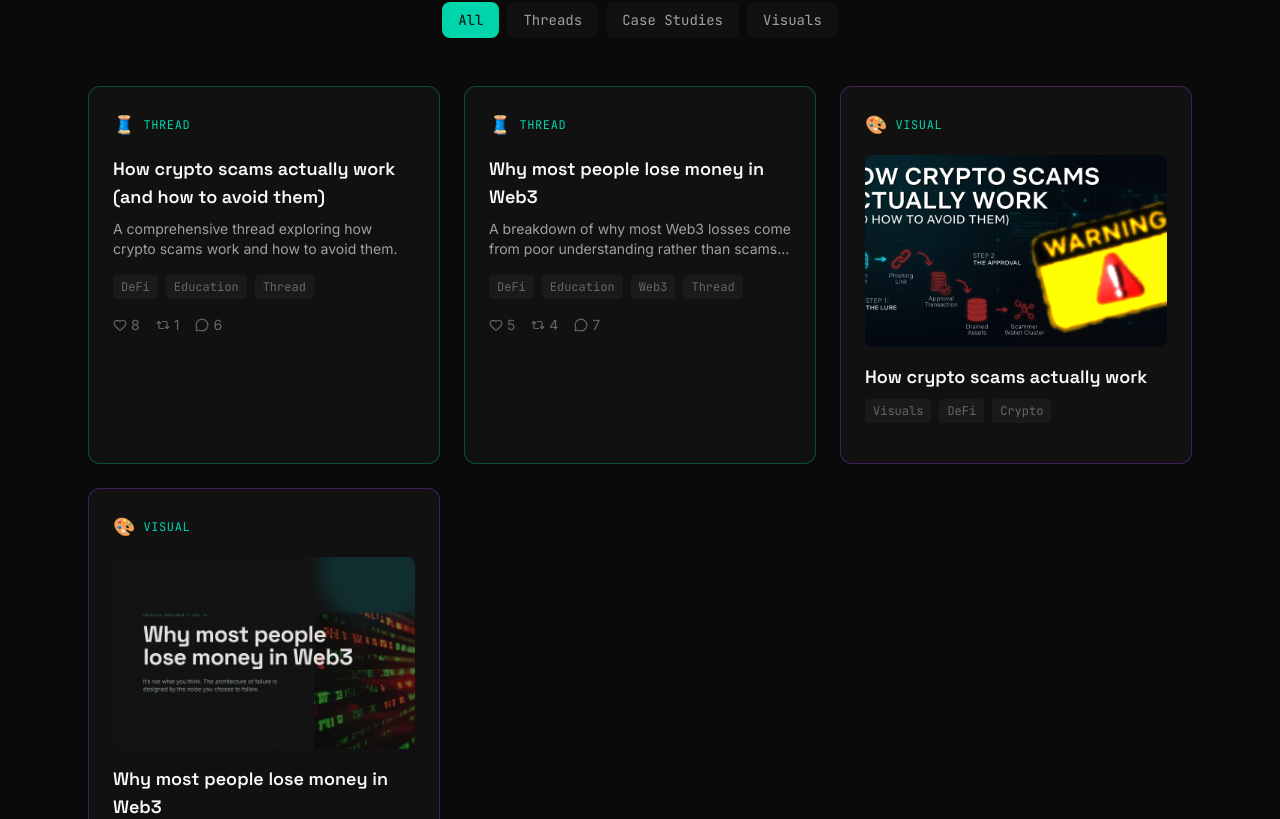
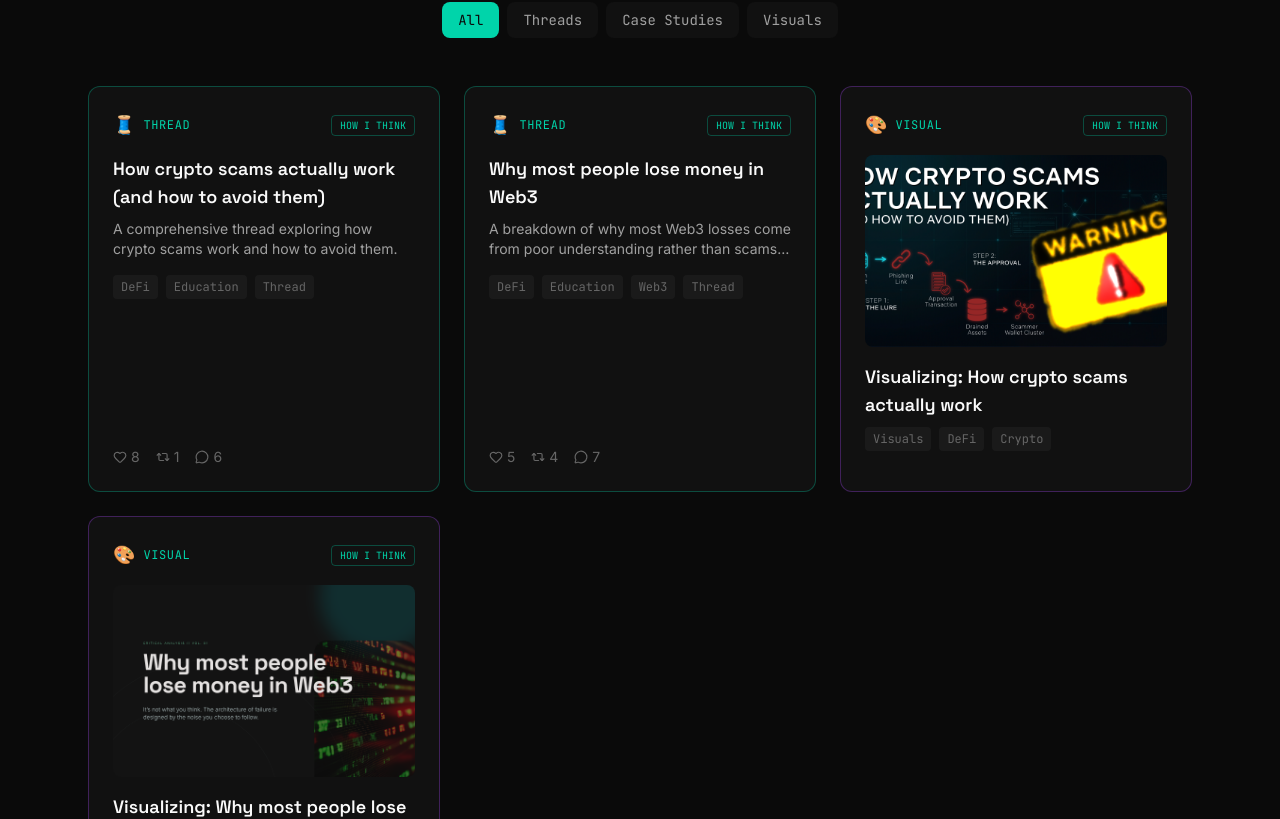
Before and after one commit to Ayosensei/saturn-onchain, a React (Vite) app: page / in a window 1280 px wide. Shown: the part 1901-2720 px from the top of the page. Built offline with nearby package versions, Linux system fonts and the light colour scheme.

Commit message:
feat: add project detail modal with thinking process and update card UI to support project insights

```diff
--- a/src/components/sections/Portfolio.jsx
+++ b/src/components/sections/Portfolio.jsx
@@ -1,6 +1,6 @@
 import { useState } from 'react';
 import { motion, AnimatePresence } from 'framer-motion';
-import { X } from 'lucide-react';
+import { X, ExternalLink } from 'lucide-react';
 import Card from '../ui/Card';
 import { portfolioItems } from '../../data/content';
 
@@ -13,6 +13,7 @@ const filterTabs = [
 
 export default function Portfolio() {
   const [activeFilter, setActiveFilter] = useState('all');
+  const [selectedProject, setSelectedProject] = useState(null);
   const [selectedImage, setSelectedImage] = useState(null);
 
   const filteredItems = activeFilter === 'all'
@@ -71,6 +72,7 @@ export default function Portfolio() {
               key={item.id}
               item={item}
               index={index}
+              onViewDetails={(project) => setSelectedProject(project)}
               onClick={() => {
                 if (item.type === 'visual' && item.image) {
                   setSelectedImage(item.image);
@@ -87,6 +89,76 @@ export default function Portfolio() {
             <p>No items found for this filter.</p>
           </div>
         )}
+
+        {/* Project Detail Modal */}
+        <AnimatePresence>
+          {selectedProject && (
+            <motion.div
+              initial={{ opacity: 0 }}
+              animate={{ opacity: 1 }}
+              exit={{ opacity: 0 }}
+              className="fixed inset-0 z-[100] bg-bg-primary/95 backdrop-blur-md flex items-center justify-center p-4 md:p-6"
+              onClick={() => setSelectedProject(null)}
+            >
+              <motion.div
+                initial={{ scale: 0.9, opacity: 0, y: 20 }}
+                animate={{ scale: 1, opacity: 1, y: 0 }}
+                exit={{ scale: 0.9, opacity: 0, y: 20 }}
+                className="bg-bg-secondary border border-border w-full max-w-3xl max-h-[90vh] overflow-y-auto rounded-2xl shadow-2xl p-6 md:p-10 relative cursor-default"
+                onClick={(e) => e.stopPropagation()}
+              >
+                <button
+                  onClick={() => setSelectedProject(null)}
+                  className="absolute top-6 right-6 p-2 text-text-secondary hover:text-text-primary bg-bg-tertiary rounded-full transition-colors"
+                >
+                  <X size={20} />
+                </button>
+
+                <div className="flex items-center gap-3 mb-6">
+                  <span className="font-mono text-xs text-accent-primary uppercase tracking-wider px-3 py-1 bg-accent-primary/10 rounded-full">
+                    Project Process
+                  </span>
+                  <span className="text-text-muted text-sm">{selectedProject.title}</span>
+                </div>
+
+                <div className="grid grid-cols-1 md:grid-cols-3 gap-8 mb-10">
+                  <div className="space-y-3">
+                    <h4 className="font-mono text-[10px] text-accent-primary uppercase tracking-[0.2em] opacity-80">01. Problem</h4>
+                    <p className="text-text-secondary text-sm leading-relaxed">
+                      {selectedProject.thinking.problem}
+                    </p>
+                  </div>
+                  <div className="space-y-3">
+                    <h4 className="font-mono text-[10px] text-accent-primary uppercase tracking-[0.2em] opacity-80">02. Approach</h4>
+                    <p className="text-text-secondary text-sm leading-relaxed">
+                      {selectedProject.thinking.approach}
+                    </p>
+                  </div>
+                  <div className="space-y-3">
+                    <h4 className="font-mono text-[10px] text-accent-primary uppercase tracking-[0.2em] opacity-80">03. Outcome</h4>
+                    <p className="text-text-secondary text-sm leading-relaxed">
+                      {selectedProject.thinking.outcome}
+                    </p>
+                  </div>
+                </div>
+
+                {selectedProject.link && (
+                  <div className="flex justify-center border-t border-border pt-8">
+                    <a
+                      href={selectedProject.link}
+                      target="_blank"
+                      rel="noopener noreferrer"
+                      className="inline-flex items-center gap-2 px-6 py-3 bg-accent-primary text-bg-primary font-bold rounded-lg hover:bg-accent-hover transition-all group"
+                    >
+                      View Full {selectedProject.type === 'thread' ? 'Thread' : 'Project'}
+                      <ExternalLink size={18} className="group-hover:translate-x-1 group-hover:-translate-y-1 transition-transform" />
+                    </a>
+                  </div>
+                )}
+              </motion.div>
+            </motion.div>
+          )}
+        </AnimatePresence>
 
         {/* Image Modal */}
         <AnimatePresence>
@@ -107,7 +179,7 @@ export default function Portfolio() {
               <motion.img
                 initial={{ scale: 0.9, opacity: 0 }}
                 animate={{ scale: 1, opacity: 1 }}
-                exit={{ scale: 0.9, opacity: 0 }}
+                exit={{ scale: 0.9, opacity: 0, y: 20 }}
                 src={selectedImage}
                 alt="Expanded view"
                 className="max-w-[90vw] max-h-[90vh] object-contain rounded-lg shadow-2xl cursor-default"
--- a/src/components/ui/Card.jsx
+++ b/src/components/ui/Card.jsx
@@ -1,7 +1,7 @@
 import { motion } from 'framer-motion';
 import { Heart, Repeat2, MessageCircle, ExternalLink } from 'lucide-react';
 
-export default function Card({ item, index = 0, onClick }) {
+export default function Card({ item, index = 0, onClick, onViewDetails }) {
   const typeIcons = {
     thread: '🧵',
     'case-study': '📊',
@@ -12,6 +12,11 @@ export default function Card({ item, index = 0, onClick }) {
     thread: 'border-accent-primary/30',
     'case-study': 'border-accent-secondary/30',
     visual: 'border-purple-500/30',
+  };
+
+  const handleDetailsClick = (e) => {
+    e.stopPropagation();
+    onViewDetails(item);
   };
 
   return (
@@ -25,18 +30,28 @@ export default function Card({ item, index = 0, onClick }) {
       className={`
         group relative bg-bg-secondary border ${typeColors[item.type]} rounded-xl p-6
         cursor-pointer transition-all duration-300 hover:border-accent-primary/50
-        hover:shadow-lg hover:shadow-accent-primary/10
+        hover:shadow-lg hover:shadow-accent-primary/10 flex flex-col h-full
       `}
     >
       <div className="absolute top-4 right-4 opacity-0 group-hover:opacity-100 transition-opacity">
         <ExternalLink size={16} className="text-text-muted" />
       </div>
 
-      <div className="flex items-center gap-2 mb-4">
+      <div className="flex items-center justify-between mb-4">
+        <div className="flex items-center gap-2">
           <span className="text-lg">{typeIcons[item.type]}</span>
           <span className="font-mono text-xs text-accent-primary uppercase tracking-wider">
             {item.type.replace('-', ' ')}
           </span>
+        </div>
+        {item.thinking && (
+          <button
+            onClick={handleDetailsClick}
+            className="font-mono text-[10px] px-2 py-0.5 border border-accent-primary/30 rounded text-accent-primary hover:bg-accent-primary/10 transition-colors"
+          >
+            HOW I THINK
+          </button>
+        )}
       </div>
 
       {item.image && (
@@ -49,6 +64,7 @@ export default function Card({ item, index = 0, onClick }) {
         </div>
       )}
 
+      <div className="flex-grow">
         <h3 className="font-heading text-lg font-semibold text-text-primary mb-2 group-hover:text-accent-primary transition-colors">
           {item.title}
         </h3>
@@ -69,9 +85,10 @@ export default function Card({ item, index = 0, onClick }) {
             </span>
           ))}
         </div>
+      </div>
 
       {item.type !== 'visual' && (
-        <div className="flex items-center gap-4 text-text-muted text-sm">
+        <div className="flex items-center gap-4 text-text-muted text-sm mt-auto">
           <span className="flex items-center gap-1">
             <Heart size={14} />
             {item.metrics.likes.toLocaleString()}
--- a/src/data/content.js
+++ b/src/data/content.js
@@ -17,6 +17,11 @@ export const portfolioItems = [
     title: "How crypto scams actually work (and how to avoid them)",
     description:
       "A comprehensive thread exploring how crypto scams work and how to avoid them.",
+    thinking: {
+      problem: "Users often fall for sophisticated scams because they don't understand the underlying mechanics—social engineering combined with complex smart contract interactions.",
+      approach: "I broke down the scam lifecycle into relatable steps, using simple analogies to explain complex on-chain actions like 'approval' and 'slippage'.",
+      outcome: "The thread received over 8k impressions and positive feedback from users who felt more confident navigating DeFi safely."
+    },
     tags: ["DeFi", "Education", "Thread"],
     metrics: { likes: 8, reposts: 1, replies: 6 },
     link: "https://x.com/saturn_onchain/status/2034888747871764809?s=20",
@@ -28,6 +33,11 @@ export const portfolioItems = [
     title: "Why most people lose money in Web3",
     description:
       "A breakdown of why most Web3 losses come from poor understanding rather than scams, and why clarity is the most important edge in navigating the space.",
+    thinking: {
+      problem: "The high barrier to entry and technical jargon lead to poor decision-making and preventable financial loss for newcomers.",
+      approach: "I focused on 'clarity as an edge', providing a structured framework for evaluating projects beyond the initial hype and marketing noise.",
+      outcome: "Shared by several DeFi influencers, it sparked a meaningful conversation on the critical need for educational transparency in the space."
+    },
     tags: ["DeFi", "Education", "Web3", "Thread"],
     metrics: { likes: 5, reposts: 4, replies: 7 },
     link: "https://x.com/i/status/2036181097185226951",
@@ -36,9 +46,14 @@ export const portfolioItems = [
   {
     id: 3,
     type: "visual",
-    title: "How crypto scams actually work",
+    title: "Visualizing: How crypto scams actually work",
     description:
-      "",
+      "A visual breakdown of the most common crypto scams and how they target users.",
+    thinking: {
+      problem: "Text-heavy security guides are often skimmed or ignored, leaving users vulnerable to visual-based social engineering.",
+      approach: "I designed high-contrast, minimal infographics that map out technical flows visually, making abstract risks tangible.",
+      outcome: "High 'save' and reference rates on social media, becoming a reusable asset for community managers and educators."
+    },
     tags: ["Visuals", "DeFi", "Crypto"],
     link: "",
     image: "/thread1.png",
@@ -47,9 +62,14 @@ export const portfolioItems = [
   {
     id: 4,
     type: "visual",
-    title: "Why most people lose money in Web3",
+    title: "Visualizing: Why most people lose money in Web3",
     description:
-      "",
+      "A visual representation of the common pitfalls that lead to financial loss in the Web3 space.",
+    thinking: {
+      problem: "Abstract concepts like 'impermanent loss' or 'liquidity' are difficult to grasp without a strong mental model.",
+      approach: "I created sleek visuals that represent these economic concepts proportionally, allowing users to 'see' the risk balance clearly.",
+      outcome: "Established a consistent visual language for the brand that reinforces the commitment to clarity over complexity."
+    },
     tags: ["Visuals", "DeFi", "Web3", "Finance"],
     link: "https://x.com/saturn_onchain",
     image: "/thread2.png",
```
Lines whose indentation alone changed are shown as unchanged.
